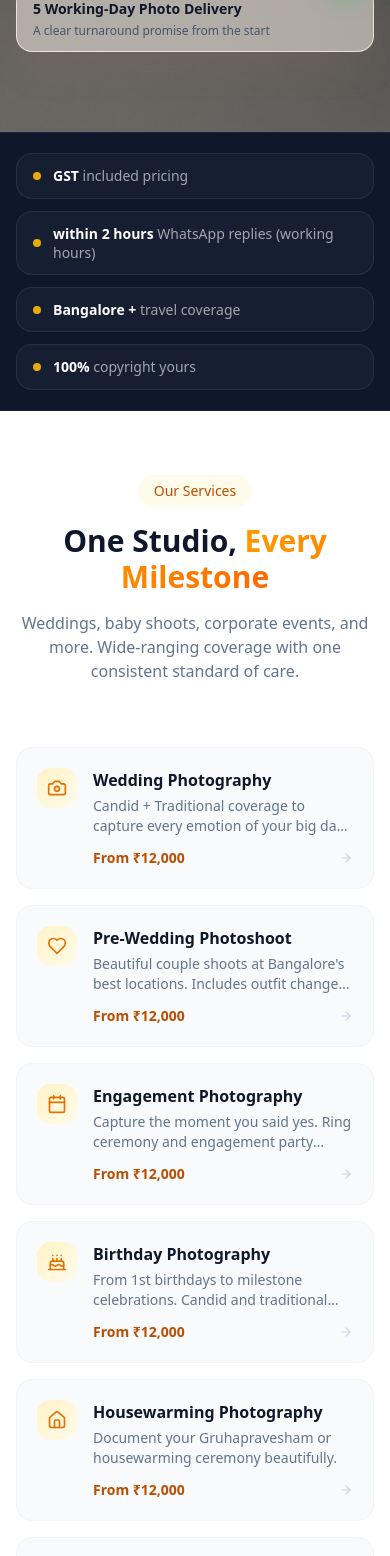
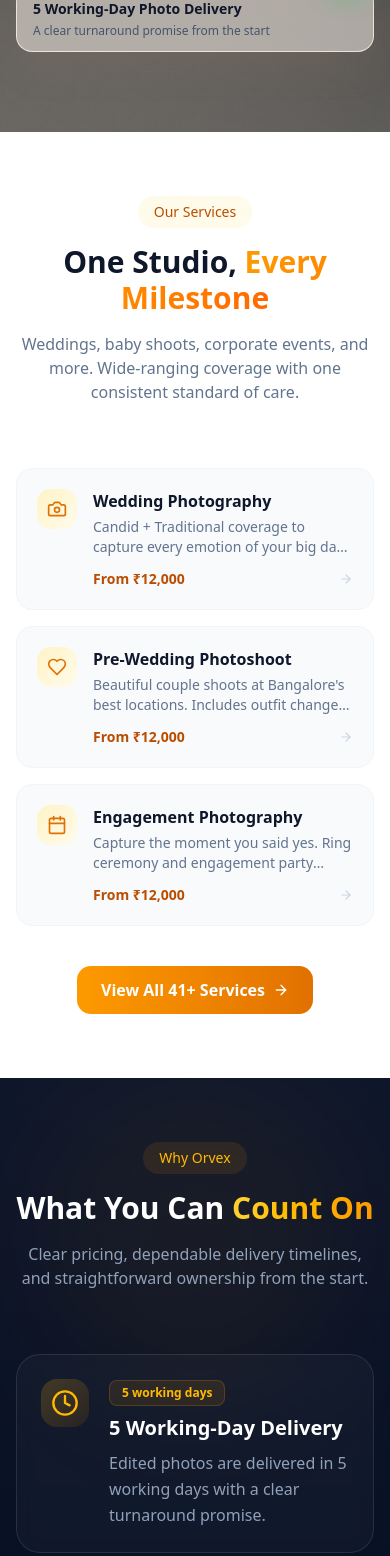
Before and after one commit to shaik-safi/orvex-visuals, a Next.js app: page / in a window 390 px wide. Shown: the part 840-2396 px from the top of the page. Built offline with nearby package versions, Linux system fonts and the light colour scheme; a web font is replaced by a local one.

Commit message:
Fixing UI

```diff
--- a/app/contact/page.tsx
+++ b/app/contact/page.tsx
@@ -19,7 +19,7 @@ import { useCurrentLocale } from "@/hooks/use-current-locale"
 import { EMAIL, getWhatsAppLink, PHONE_DISPLAY, PHONE_NUMBER, SOCIAL_LINKS } from "@/lib/constants"
 import { getPageMessages } from "@/lib/i18n/pages"
 import { applyTemplate } from "@/lib/i18n/home"
-import { handleWhatsAppHandoff, openPopupPlaceholder } from "@/lib/popup-handoff"
+import { handleWhatsAppHandoff } from "@/lib/popup-handoff"
 
 type ContactMessages = ReturnType<typeof getPageMessages>["contactPage"]
 type ContactHandoffStatus = "idle" | "opened" | "blocked"
@@ -78,7 +78,6 @@ function ContactSection({ messages }: { messages: ContactMessages }) {
       .filter(Boolean)
       .join("\n")
     const nextWhatsAppUrl = getWhatsAppLink(message)
-    const popup = openPopupPlaceholder(messages.form.waTitle)
 
     setIsSubmitting(true)
     try {
@@ -99,15 +98,14 @@ function ContactSection({ messages }: { messages: ContactMessages }) {
 
       if (!response.ok) {
         setSubmissionResult("whatsapp")
-        setHandoffStatus(handleWhatsAppHandoff(nextWhatsAppUrl, popup) ? "opened" : "blocked")
+        setHandoffStatus(handleWhatsAppHandoff(nextWhatsAppUrl) ? "opened" : "blocked")
       } else {
         setSubmissionResult("saved")
         setHandoffStatus("idle")
-        if (popup) popup.close()
       }
     } catch {
       setSubmissionResult("whatsapp")
-      setHandoffStatus(handleWhatsAppHandoff(nextWhatsAppUrl, popup) ? "opened" : "blocked")
+      setHandoffStatus(handleWhatsAppHandoff(nextWhatsAppUrl) ? "opened" : "blocked")
     } finally {
       setWhatsAppUrl(nextWhatsAppUrl)
       setSubmitted(true)
--- a/app/page.tsx
+++ b/app/page.tsx
@@ -14,12 +14,13 @@ export default async function Home() {
   return (
     <main>
       <Hero />
-      <TrustBar locale={locale} />
+      <TrustBar locale={locale} className="hidden md:block" />
       <ServicesSection locale={locale} />
       <WhyOrvex locale={locale} />
       <HowItWorks locale={locale} />
       <TestimonialsSection locale={locale} />
       <FAQSection />
+      <TrustBar locale={locale} className="md:hidden" />
       <CTABanner />
     </main>
   )
--- a/components/home/ClientSections.tsx
+++ b/components/home/ClientSections.tsx
@@ -114,7 +114,7 @@ export function Hero() {
 
 export function FAQSection() {
   const { messages } = useRouteHomeMessages()
-  const [openIndex, setOpenIndex] = useState<number | null>(0)
+  const [openIndex, setOpenIndex] = useState<number | null>(null)
   const { ref, isVisible } = useScrollReveal<HTMLDivElement>()
 
   return (
--- a/components/home/HomeServerSections.tsx
+++ b/components/home/HomeServerSections.tsx
@@ -9,12 +9,12 @@ import { withLocalePathname } from "@/lib/i18n/routing"
 
 const FEATURE_ICONS = [Clock, Shield, Receipt, Smartphone] as const
 
-export function TrustBar({ locale }: { locale: AppLocale }) {
+export function TrustBar({ locale, className }: { locale: AppLocale, className?: string }) {
   const messages = getHomeMessages(locale)
 
   return (
-    <div className="py-5 bg-slate-900 dark:bg-slate-800 border-y border-white/5">
-      <div className="max-w-7xl mx-auto px-4 grid grid-cols-1 gap-3 sm:grid-cols-2 xl:grid-cols-4">
+    <div className={`py-5 bg-slate-900 dark:bg-slate-800 border-y border-white/5 ${className || ""}`}>
+      <div className="max-w-7xl mx-auto px-4 grid grid-cols-2 gap-3 sm:grid-cols-2 xl:grid-cols-4">
         {messages.trustBar.map((item, index) => {
           return (
             <div key={index} className="flex items-center gap-3 rounded-2xl border border-white/8 bg-white/[0.03] px-4 py-3 text-sm text-white/75">
@@ -58,7 +58,7 @@ export function ServicesSection({ locale }: { locale: AppLocale }) {
               <Link
                 href={withLocalePathname(`/services/${service.slug}`, locale)}
                 key={index}
-                className="group relative bg-slate-50 dark:bg-slate-900 rounded-2xl p-5 md:p-6 border border-slate-100 dark:border-slate-800 hover:border-amber-300 dark:hover:border-amber-500/50 transition-all duration-500 hover:-translate-y-2 hover:shadow-2xl hover:shadow-amber-500/10"
+                className={`group relative bg-slate-50 dark:bg-slate-900 rounded-2xl p-5 md:p-6 border border-slate-100 dark:border-slate-800 hover:border-amber-300 dark:hover:border-amber-500/50 transition-all duration-500 hover:-translate-y-2 hover:shadow-2xl hover:shadow-amber-500/10 ${index >= 3 ? "hidden sm:block" : ""}`}
               >
                 <div className="absolute inset-0 rounded-2xl bg-gradient-to-br from-amber-500/5 to-orange-500/5 opacity-0 group-hover:opacity-100 transition-opacity duration-500" />
 
```
